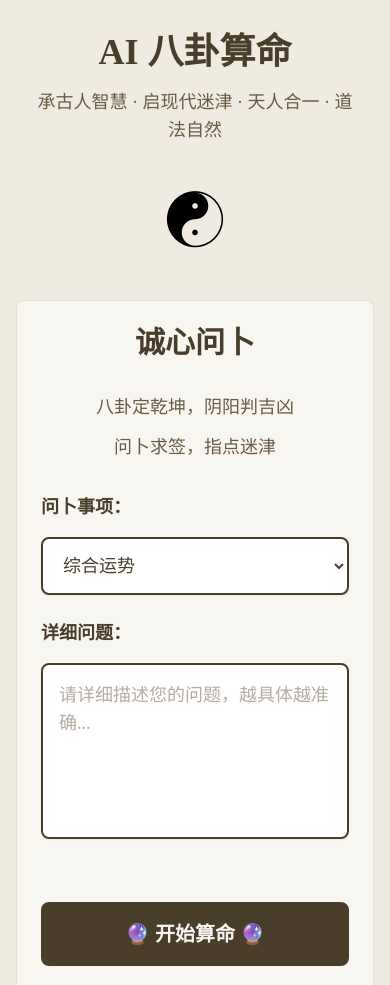
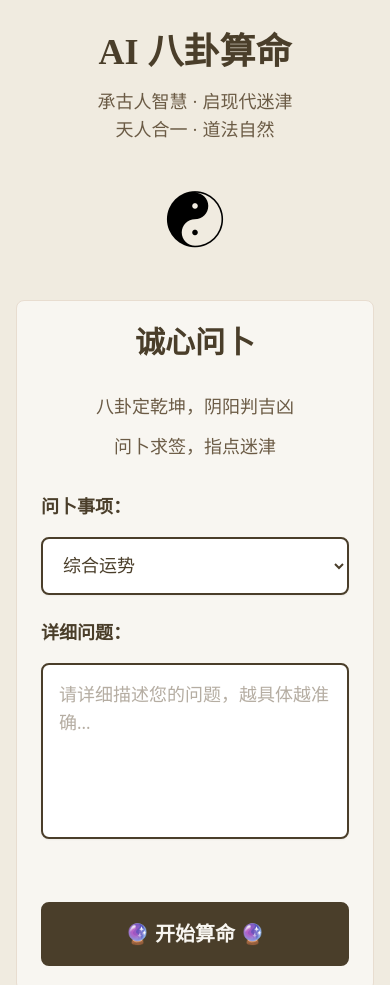
Before and after one commit to 2019YKL/Fortune-telling-and-divination, a website: page public/index.html in a window 390 px wide. Shown: the top 985 px of the page. Drawn offline with nearby package versions, Linux system fonts and the light colour scheme.

Commit message:
📱 优化移动端副标题显示
- 将副标题分为两行显示，在'天人合一'处换行
- 桌面端保持单行显示，移动端两行更美观
- 使用响应式布局 (block/inline) 实现断行效果

```diff
--- a/public/index.html
+++ b/public/index.html
@@ -53,9 +53,11 @@
             <h1 class="text-4xl md:text-8xl font-bold text-ink-dark mb-4 md:mb-8">
                 AI 八卦算命
             </h1>
-            <p class="text-lg md:text-3xl text-ink-medium font-medium px-4">
-                承古人智慧 · 启现代迷津 · 天人合一 · 道法自然
-            </p>
+            <div class="text-lg md:text-3xl text-ink-medium font-medium px-4">
+                <p class="md:inline">承古人智慧 · 启现代迷津</p>
+                <span class="hidden md:inline"> · </span>
+                <p class="md:inline">天人合一 · 道法自然</p>
+            </div>
         </div>
 
         <!-- 统一容器宽度，保持对齐 -->
```
